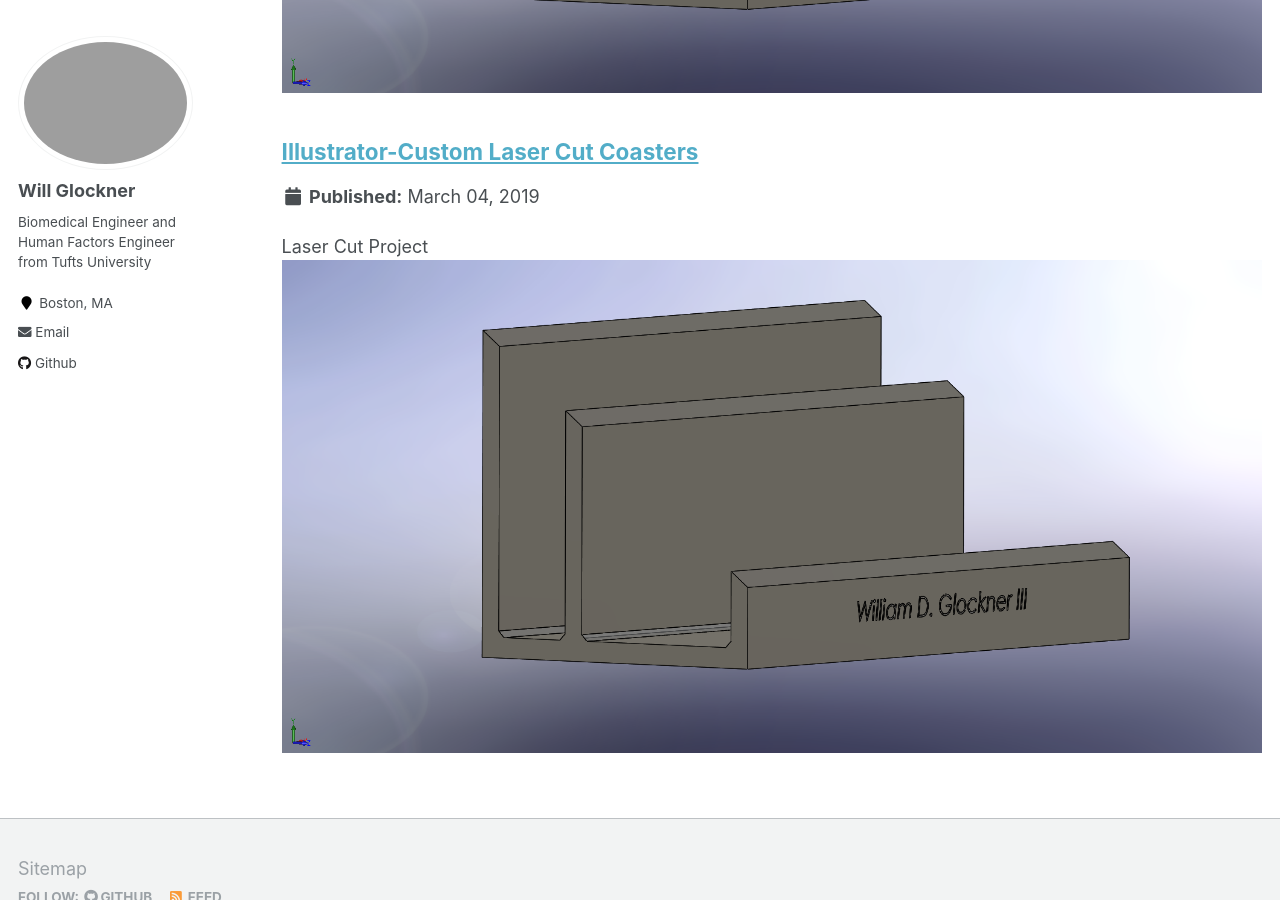
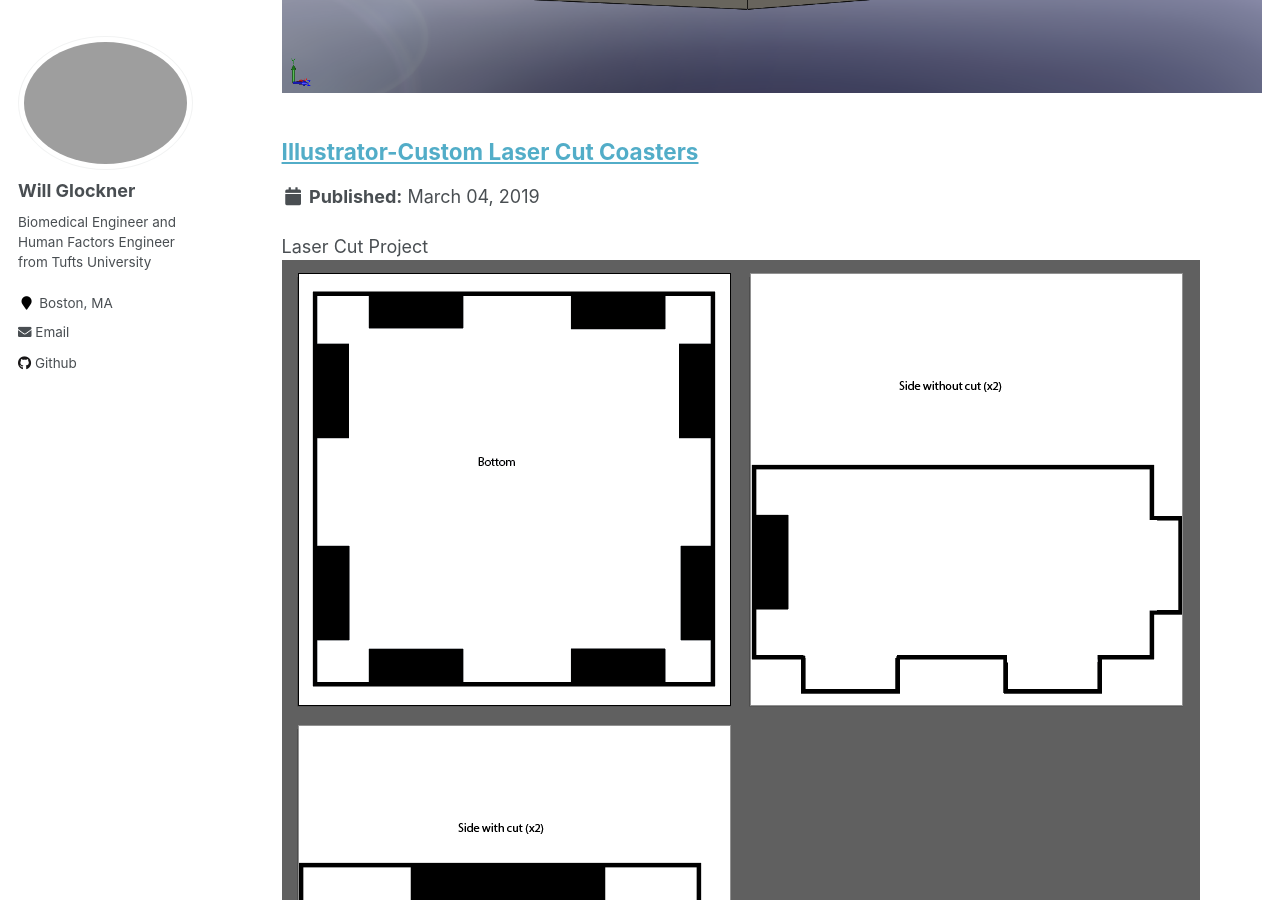
Before and after one commit to Glenn-Moss/wglock.github.io, a Jekyll site: the page built from _pages/portfolio.html, in a window 1280 px wide and 900 px high, scrolled down 2950 px. Built offline with Jekyll 4.4.1, drawn with Linux system fonts in a browser that asks for light colours.

Commit message:
Update portfolio-5.html

```diff
--- a/_portfolio/portfolio-5.html
+++ b/_portfolio/portfolio-5.html
@@ -1,6 +1,6 @@
 ---
 title: "Illustrator-Custom Laser Cut Coasters"
-excerpt: "Laser Cut Project <br/><img src='/images/CAD.png' alt='illustrator graphics that can be laser cut and assembled into a personalized set of coasters' >"
+excerpt: "Laser Cut Project <br/><img src='/images/Box.PNG' alt='illustrator graphics that can be laser cut and assembled into a personalized set of coasters' >"
 collection: portfolio
 ---
 
```
